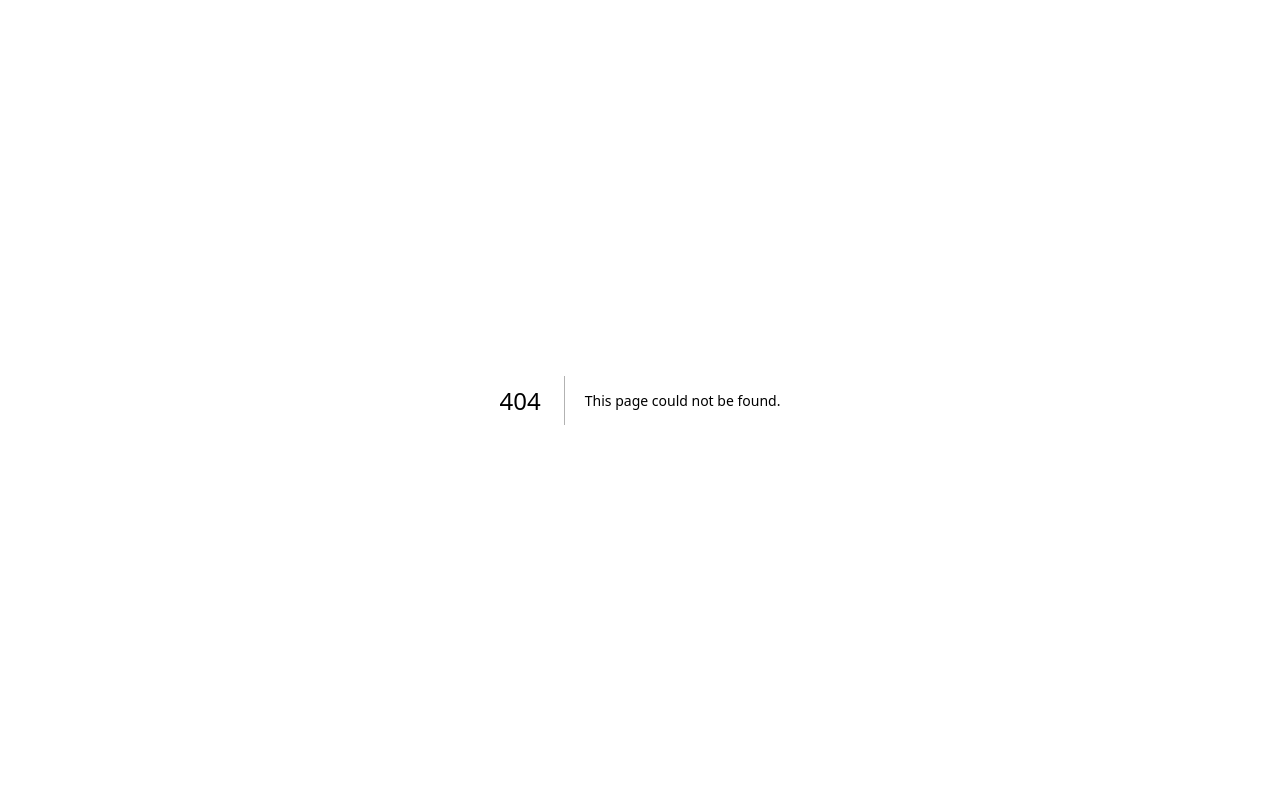
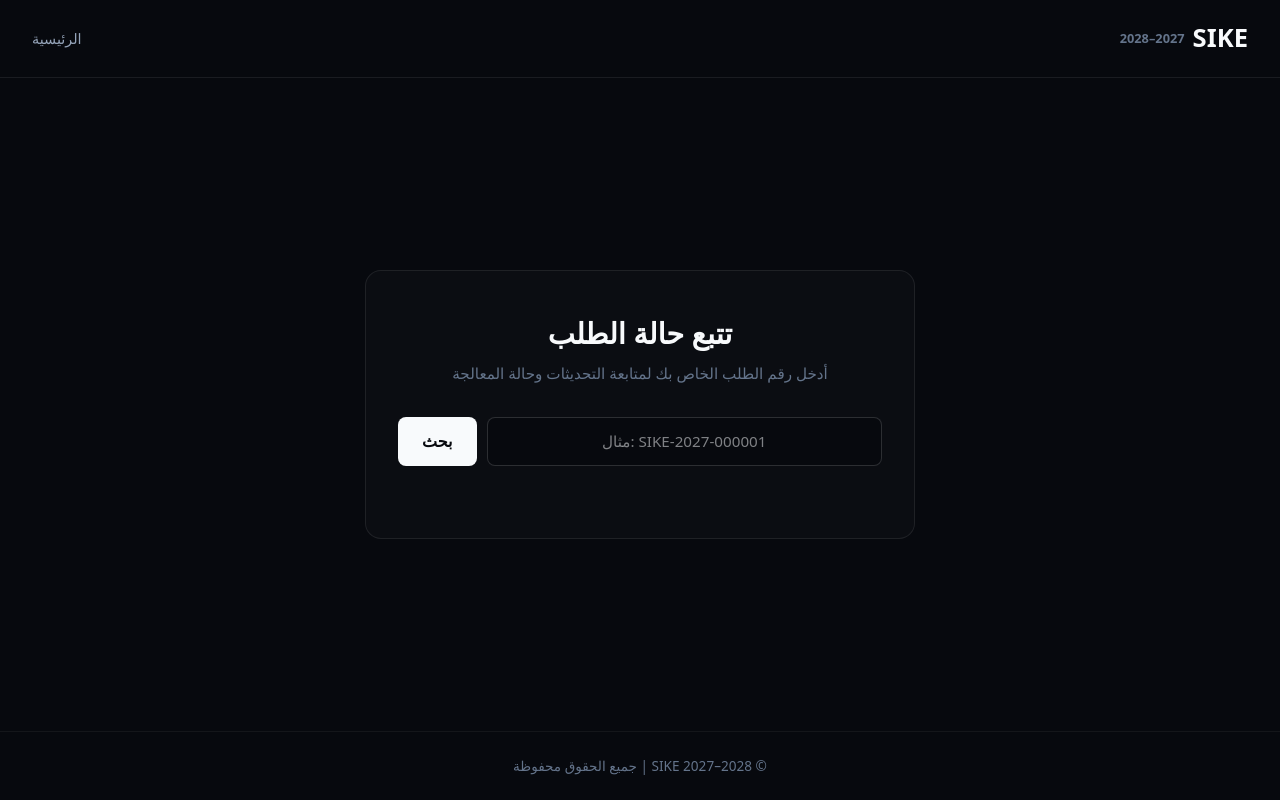
Before and after one commit to samking470461-gif/sike-2027-2028-app, a Next.js app: page /track in a window 1280 px wide. Before the commit this address had no page. Built offline with nearby package versions, Linux system fonts and the light colour scheme.

Commit message:
Create page.tsx

```diff
--- /dev/null
+++ b/app/track/page.tsx
@@ -0,0 +1,132 @@
+"use client";
+
+import { useState } from "react";
+import Link from "next/link";
+
+export default function TrackOrderPage() {
+  const [orderId, setOrderId] = useState("");
+  const [searched, setSearched] = useState(false);
+
+  const handleSearch = (e: React.FormEvent) => {
+    e.preventDefault();
+    if (orderId.trim()) {
+      setSearched(true);
+    }
+  };
+
+  return (
+    <main style={{
+      minHeight: '100vh',
+      backgroundColor: '#07090E',
+      color: '#F8FAFC',
+      fontFamily: 'system-ui, -apple-system, sans-serif',
+      direction: 'rtl',
+      display: 'flex',
+      flexDirection: 'column'
+    }}>
+      {/* الهيدر */}
+      <header style={{
+        display: 'flex',
+        justifyContent: 'space-between',
+        alignItems: 'center',
+        padding: '1.2rem 2rem',
+        borderBottom: '1px solid rgba(255, 255, 255, 0.08)'
+      }}>
+        <Link href="/" style={{ textDecoration: 'none', display: 'flex', alignItems: 'center', gap: '8px' }}>
+          <span style={{ fontSize: '1.6rem', fontWeight: '900', color: '#F8FAFC' }}>SIKE</span>
+          <span style={{ fontSize: '0.8rem', color: '#64748B', fontWeight: 'bold' }}>2027–2028</span>
+        </Link>
+        <Link href="/" style={{ color: '#94A3B8', textDecoration: 'none', fontSize: '0.9rem' }}>الرئيسية</Link>
+      </header>
+
+      {/* نموذج البحث وتتبع الطلب */}
+      <section style={{
+        flex: 1,
+        display: 'flex',
+        flexDirection: 'column',
+        alignItems: 'center',
+        justifyContent: 'center',
+        padding: '2rem 1.5rem'
+      }}>
+        <div style={{
+          width: '100%',
+          maxWidth: '550px',
+          backgroundColor: 'rgba(255, 255, 255, 0.02)',
+          border: '1px solid rgba(255, 255, 255, 0.08)',
+          borderRadius: '16px',
+          padding: '2.5rem 2rem'
+        }}>
+          <h1 style={{ textAlign: 'center', fontSize: '1.8rem', fontWeight: 'bold', marginBottom: '0.5rem', color: '#F8FAFC' }}>
+            تتبع حالة الطلب
+          </h1>
+          <p style={{ textAlign: 'center', color: '#64748B', fontSize: '0.95rem', marginBottom: '2rem' }}>
+            أدخل رقم الطلب الخاص بك لمتابعة التحديثات وحالة المعالجة
+          </p>
+
+          <form onSubmit={handleSearch} style={{ display: 'flex', gap: '10px', marginBottom: '2rem' }}>
+            <input
+              type="text"
+              required
+              value={orderId}
+              onChange={(e) => setOrderId(e.target.value)}
+              placeholder="مثال: SIKE-2027-000001"
+              style={{
+                flex: 1,
+                padding: '12px 16px',
+                borderRadius: '8px',
+                border: '1px solid rgba(255, 255, 255, 0.15)',
+                backgroundColor: '#07090E',
+                color: '#F8FAFC',
+                fontSize: '0.95rem',
+                direction: 'ltr',
+                textAlign: 'center'
+              }}
+            />
+            <button
+              type="submit"
+              style={{
+                padding: '12px 24px',
+                backgroundColor: '#F8FAFC',
+                color: '#07090E',
+                border: 'none',
+                borderRadius: '8px',
+                fontWeight: 'bold',
+                cursor: 'pointer'
+              }}
+            >
+              بحث
+            </button>
+          </form>
+
+          {/* نتيجة تجريبية تظهر عند البحث */}
+          {searched && (
+            <div style={{
+              padding: '1.5rem',
+              borderRadius: '10px',
+              backgroundColor: 'rgba(255, 255, 255, 0.03)',
+              border: '1px solid rgba(255, 255, 255, 0.08)',
+              marginTop: '1rem'
+            }}>
+              <div style={{ display: 'flex', justifyContent: 'space-between', marginBottom: '1rem' }}>
+                <span style={{ color: '#64748B', fontSize: '0.85rem' }}>رقم الطلب:</span>
+                <span style={{ fontWeight: 'bold', color: '#F8FAFC', direction: 'ltr' }}>{orderId}</span>
+              </div>
+              <div style={{ display: 'flex', justifyContent: 'space-between', marginBottom: '1rem' }}>
+                <span style={{ color: '#64748B', fontSize: '0.85rem' }}>حالة الطلب:</span>
+                <span style={{ color: '#eab308', fontWeight: 'bold', fontSize: '0.9rem' }}>● قيد المراجعة</span>
+              </div>
+              <div style={{ display: 'flex', justifyContent: 'space-between' }}>
+                <span style={{ color: '#64748B', fontSize: '0.85rem' }}>تاريخ الطلب:</span>
+                <span style={{ color: '#94A3B8', fontSize: '0.85rem' }}>اليوم</span>
+              </div>
+            </div>
+          )}
+        </div>
+      </section>
+
+      <footer style={{ padding: '1.5rem', textAlign: 'center', borderTop: '1px solid rgba(255, 255, 255, 0.05)', color: '#64748B', fontSize: '0.85rem' }}>
+        © SIKE 2027–2028 | جميع الحقوق محفوظة
+      </footer>
+    </main>
+  );
+}
```
